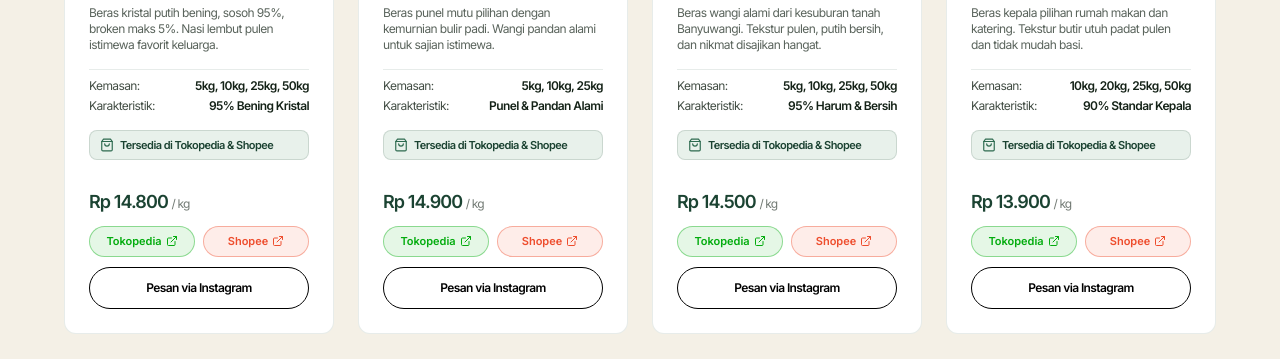
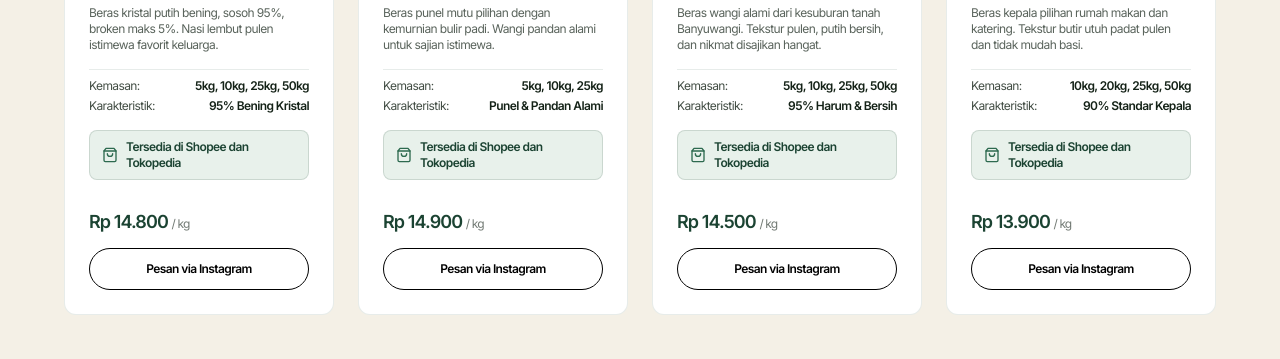
Before and after one commit to alessandro1206/PP-BUMI-MAS, a React (Vite) app: page / in a window 1280 px wide. Shown: the part 2040-2399 px from the top of the page. Built offline with nearby package versions, Linux system fonts and the light colour scheme.

Commit message:
refactor(catalog): simplify cards to single Tersedia di Shopee dan Tokopedia text

```diff
--- a/src/components/PortalScreen.tsx
+++ b/src/components/PortalScreen.tsx
@@ -378,47 +378,19 @@
                     </div>
                   </div>
 
-                  {/* Tersedia di Tokopedia & Shopee Banner */}
+                  {/* Tersedia di Shopee dan Tokopedia */}
                   {v.availableOnMarketplace && (
-                    <div className="bg-[#e8f1eb] text-[#1b4332] border border-[#1b4332]/15 px-2.5 py-1.5 rounded-[8px] flex items-center justify-between text-[11px] font-bold tracking-tight-bella">
-                      <span className="flex items-center space-x-1.5">
-                        <ShoppingBag className="w-3.5 h-3.5 text-[#2d6a4f]" />
-                        <span>Tersedia di Tokopedia &amp; Shopee</span>
-                      </span>
+                    <div className="bg-[#e8f1eb] text-[#1b4332] border border-[#1b4332]/15 px-3 py-2 rounded-[8px] flex items-center space-x-2 text-xs font-bold tracking-tight-bella">
+                      <ShoppingBag className="w-4 h-4 text-[#2d6a4f] shrink-0" />
+                      <span>Tersedia di Shopee dan Tokopedia</span>
                     </div>
                   )}
                 </div>
 
-                <div className="space-y-2.5 pt-2">
+                <div className="space-y-3 pt-2">
                   <div className="text-lg font-bold tracking-tight-bella text-[#1b4332]">
                     {v.price} <span className="text-xs font-normal text-[#142217]/60">{v.unit}</span>
                   </div>
-
-                  {/* Marketplace Buttons */}
-                  {v.availableOnMarketplace && (
-                    <div className="grid grid-cols-2 gap-2">
-                      <a
-                        href={v.tokopediaUrl || `https://www.tokopedia.com/search?st=product&q=${encodeURIComponent(v.name)}`}
-                        target="_blank"
-                        rel="noopener noreferrer"
-                        className="px-2.5 py-1.5 rounded-full border border-[#03ac0e]/40 bg-[#03ac0e]/10 hover:bg-[#03ac0e]/20 text-[#03ac0e] text-[11px] font-bold text-center flex items-center justify-center space-x-1 transition"
-                        title={`Beli ${v.name} di Tokopedia`}
-                      >
-                        <span>Tokopedia</span>
-                        <ExternalLink className="w-3 h-3" />
-                      </a>
-                      <a
-                        href={v.shopeeUrl || `https://shopee.co.id/search?keyword=${encodeURIComponent(v.name)}`}
-                        target="_blank"
-                        rel="noopener noreferrer"
-                        className="px-2.5 py-1.5 rounded-full border border-[#ee4d2d]/40 bg-[#ee4d2d]/10 hover:bg-[#ee4d2d]/20 text-[#ee4d2d] text-[11px] font-bold text-center flex items-center justify-center space-x-1 transition"
-                        title={`Beli ${v.name} di Shopee`}
-                      >
-                        <span>Shopee</span>
-                        <ExternalLink className="w-3 h-3" />
-                      </a>
-                    </div>
-                  )}
 
                   <a
                     href="https://www.instagram.com/berasbusur.id?rpxt=MW10dWI3aTFvMjZ2cA=="
--- a/src/components/RiceVariantSettingsModal.tsx
+++ b/src/components/RiceVariantSettingsModal.tsx
@@ -320,50 +320,28 @@
             />
           </div>
 
-          {/* Pengaturan Tokopedia & Shopee */}
-          <div className="bg-[#f4f0e6] p-3 sm:p-4 rounded-[12px] border border-[#1b4332]/10 space-y-3">
-            <div className="flex items-center justify-between">
+          {/* Keterangan Tersedia di Shopee dan Tokopedia */}
+          <div className="bg-[#f4f0e6] p-3 sm:p-4 rounded-[12px] border border-[#1b4332]/10 flex items-center justify-between">
             <div className="flex items-center space-x-2">
               <ShoppingBag className="w-4 h-4 text-[#2d6a4f]" />
-                <span className="text-xs font-bold text-[#142217]">
-                  Tersedia di Tokopedia &amp; Shopee
-                </span>
+              <div>
+                <div className="text-xs font-bold text-[#142217]">
+                  Tersedia di Shopee dan Tokopedia
                 </div>
-              <label className="flex items-center space-x-2 text-xs font-bold text-[#1b4332] cursor-pointer">
+                <div className="text-[11px] text-[#142217]/70 font-normal">
+                  Tampilkan tulisan "Tersedia di Shopee dan Tokopedia" pada kartu varian beras
+                </div>
+              </div>
+            </div>
+            <label className="flex items-center space-x-2 text-xs font-bold text-[#1b4332] cursor-pointer shrink-0 ml-3">
               <input
                 type="checkbox"
                 checked={current.availableOnMarketplace}
                 onChange={(e) => updateCurrent('availableOnMarketplace', e.target.checked)}
                 className="rounded border-[#1b4332]/30 text-[#1b4332] focus:ring-[#1b4332]"
               />
-                <span>Tampilkan Label</span>
+              <span>{current.availableOnMarketplace ? 'Aktif' : 'Nonaktif'}</span>
             </label>
-            </div>
-
-            {current.availableOnMarketplace && (
-              <div className="grid grid-cols-1 sm:grid-cols-2 gap-3 pt-1">
-                <div className="space-y-1">
-                  <label className="text-[11px] font-bold text-[#03ac0e]">Link Tokopedia (Opsional):</label>
-                  <input
-                    type="text"
-                    value={current.tokopediaUrl || ''}
-                    onChange={(e) => updateCurrent('tokopediaUrl', e.target.value)}
-                    placeholder="https://www.tokopedia.com/..."
-                    className="w-full px-3 py-1.5 rounded-lg border border-[#03ac0e]/30 bg-white text-xs text-[#142217] focus:border-[#03ac0e] outline-none"
-                  />
-                </div>
-                <div className="space-y-1">
-                  <label className="text-[11px] font-bold text-[#ee4d2d]">Link Shopee (Opsional):</label>
-                  <input
-                    type="text"
-                    value={current.shopeeUrl || ''}
-                    onChange={(e) => updateCurrent('shopeeUrl', e.target.value)}
-                    placeholder="https://shopee.co.id/..."
-                    className="w-full px-3 py-1.5 rounded-lg border border-[#ee4d2d]/30 bg-white text-xs text-[#142217] focus:border-[#ee4d2d] outline-none"
-                  />
-                </div>
-              </div>
-            )}
           </div>
 
         </div>
```
Lines whose indentation alone changed are shown as unchanged.
